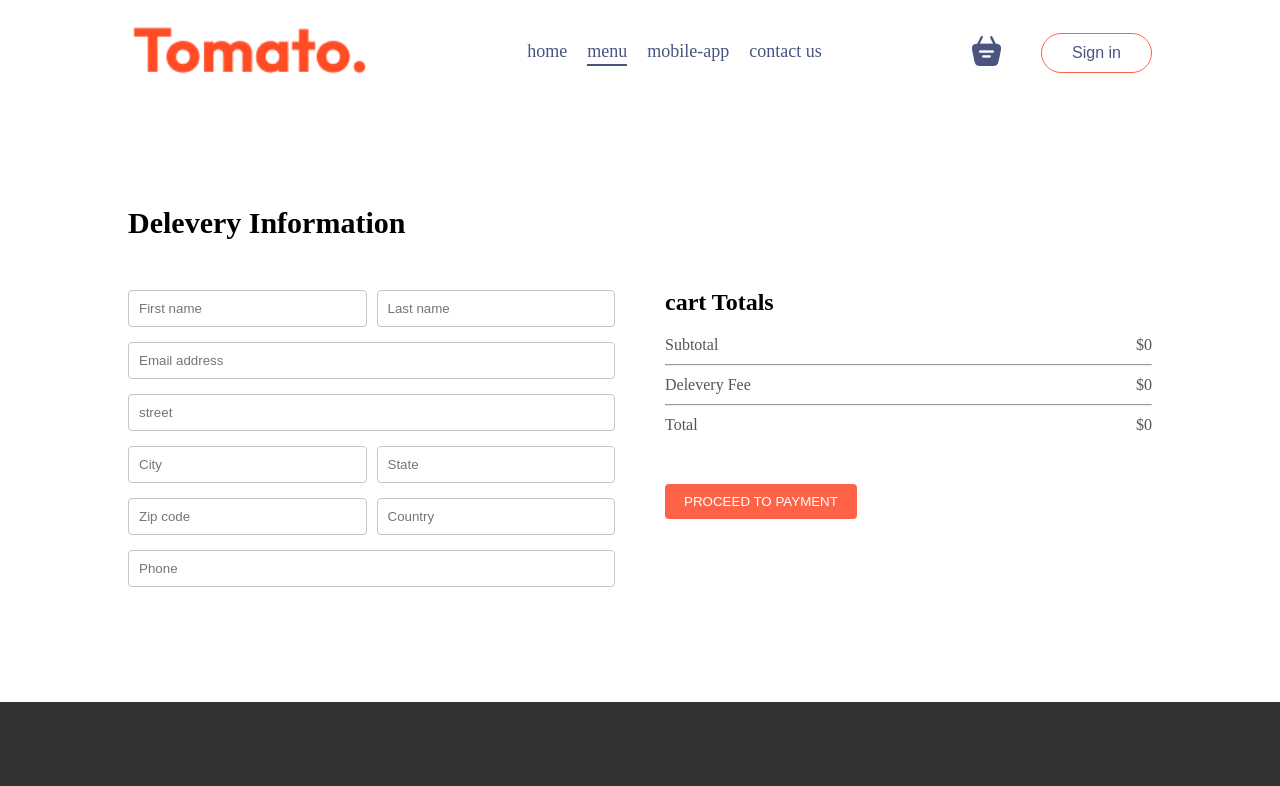
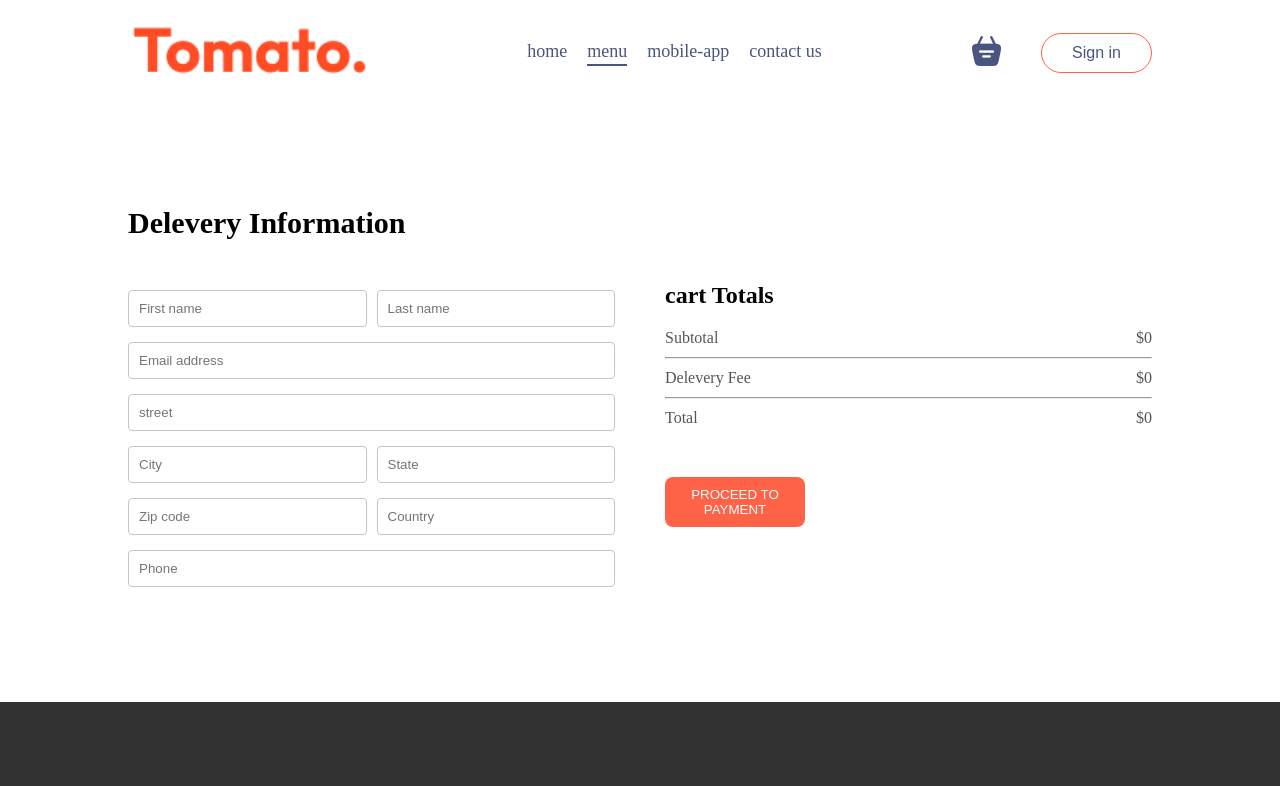
Before and after one commit to iammihirchauhan/Zostomato, a React (Vite) app: page /order in a window 1280 px wide. Shown: the top 786 px of the page. Built offline with nearby package versions, Linux system fonts and the light colour scheme.

Commit message:
chahged some styling

```diff
--- a/src/pages/Cart/Cart.css
+++ b/src/pages/Cart/Cart.css
@@ -59,7 +59,7 @@
   background-color: tomato;
   width: max(15vw, 150px);
   padding: 10px 0px;
-  border-radius: 4px;
+  border-radius: 8px;
   cursor: pointer;
 }
 
@@ -106,6 +106,6 @@
   .cart-total button {
     width: 140px;
     padding: 10px;
-    margin-left: -11px;
+    margin-left: -10px;
   }
 }
--- a/src/pages/placeOrders/PlaceOrder.css
+++ b/src/pages/placeOrders/PlaceOrder.css
@@ -38,6 +38,8 @@
 
 .place-order .cart-total button {
   margin-top: 30px;
+  height: 50px;
+  width: 140px;
 }
 
 @media (max-width: 750px) {
```
